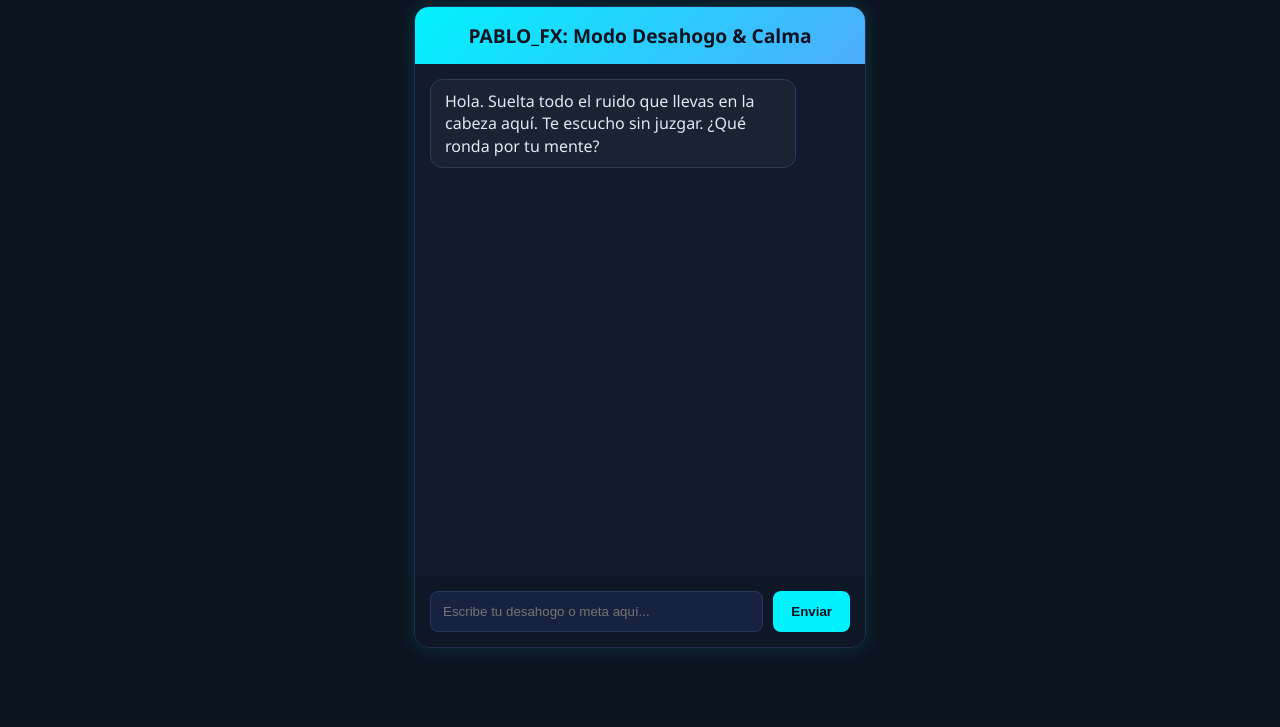
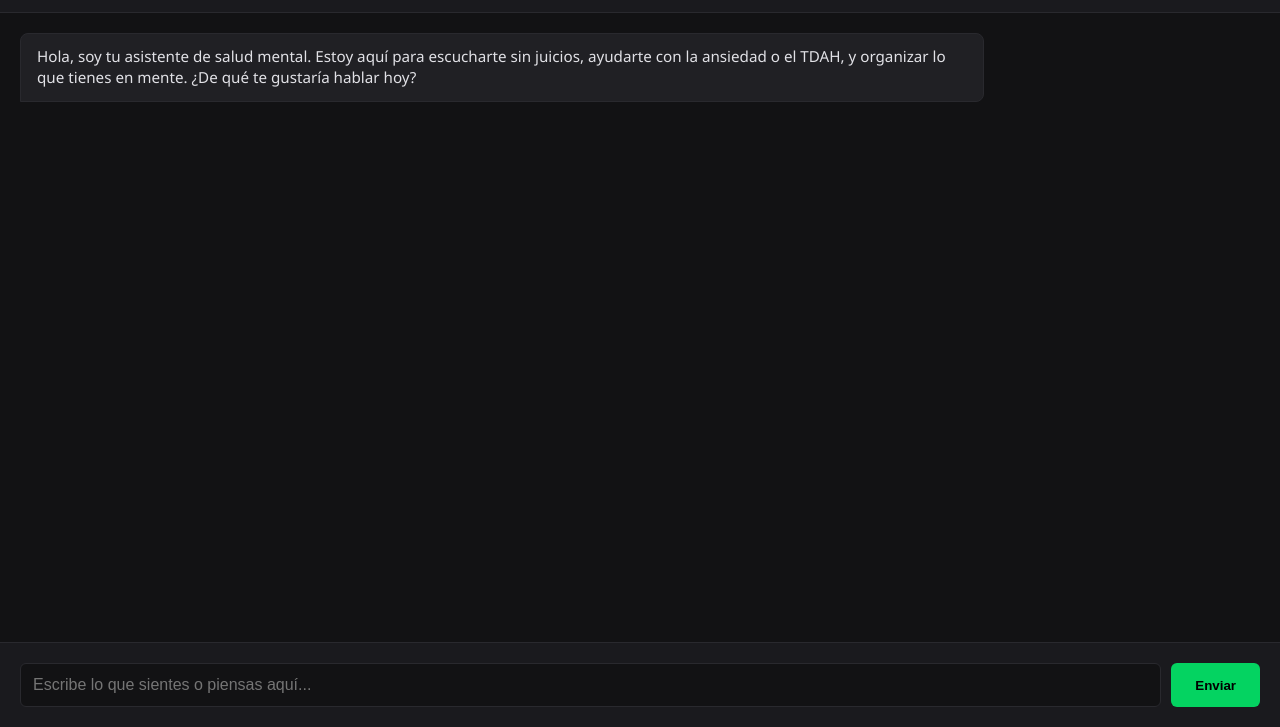
Before and after one commit to M0L1Y/pablo-fx-app, a website: page index.html in a window 1280 px wide. Shown: the part 73-800 px from the top of the page. Drawn offline with Linux system fonts and the light colour scheme.

Commit message:
Interfaz gráfica corregida y conectada al backend estable

```diff
--- a/index.html
+++ b/index.html
@@ -3,131 +3,153 @@
 <head>
     <meta charset="UTF-8">
     <meta name="viewport" content="width=device-width, initial-scale=1.0">
-    <title>PABLO_FX - Compañero de Calma</title>
+    <title>Pablo FX App - Asistente de Salud Mental</title>
     <style>
         body {
-            background-color: #0b131f;
-            color: #e2e8f0;
             font-family: 'Segoe UI', Tahoma, Geneva, Verdana, sans-serif;
-            display: flex;
-            justify-content: center;
-            align-items: center;
-            height: 100vh;
+            background-color: #121214;
+            color: #e1e1e6;
             margin: 0;
-        }
-        .chat-container {
-            width: 100%;
-            max-width: 450px;
-            background: #111a2e;
-            border-radius: 15px;
-            box-shadow: 0 0 20px rgba(0, 242, 254, 0.15);
-            border: 1px solid #1f2e4d;
             display: flex;
             flex-direction: column;
-            height: 80vh;
-            overflow: hidden;
+            height: 100vh;
         }
-        .chat-header {
-            background: linear-gradient(135deg, #00f2fe, #4facfe);
+        header {
+            background-color: #1a1a1e;
             padding: 15px;
             text-align: center;
-            font-weight: bold;
-            color: #0b131f;
-            font-size: 1.2rem;
+            border-bottom: 1px solid #29292e;
         }
-        .chat-messages {
+        h1 { margin: 0; font-size: 1.4rem; color: #04d361; }
+        p { margin: 5px 0 0 0; font-size: 0.9rem; color: #a8a8b3; }
+        #chat-container {
             flex: 1;
-            padding: 15px;
             overflow-y: auto;
+            padding: 20px;
             display: flex;
             flex-direction: column;
-            gap: 10px;
+            gap: 15px;
         }
         .message {
-            padding: 10px 14px;
-            border-radius: 12px;
-            max-width: 80%;
+            max-width: 75%;
+            padding: 12px 16px;
+            border-radius: 8px;
             line-height: 1.4;
+            font-size: 0.95rem;
         }
-        .user {
-            background-color: #1f355e;
+        .user-message {
+            background-color: #04d361;
+            color: #000000;
             align-self: flex-end;
-            color: #00f2fe;
+            border-bottom-right-radius: 0;
         }
-        .agent {
-            background-color: #1a2333;
+        .bot-message {
+            background-color: #202024;
+            color: #e1e1e6;
             align-self: flex-start;
-            border: 1px solid #2e3c56;
+            border-bottom-left-radius: 0;
+            border: 1px solid #29292e;
         }
-        .chat-input-area {
+        #input-container {
+            padding: 20px;
+            background-color: #1a1a1e;
             display: flex;
-            padding: 15px;
-            background: #0d1726;
             gap: 10px;
+            border-top: 1px solid #29292e;
         }
         input {
             flex: 1;
             padding: 12px;
-            border-radius: 8px;
-            border: 1px solid #25395f;
-            background: #16223f;
-            color: white;
-            outline: none;
+            background-color: #121214;
+            border: 1px solid #29292e;
+            border-radius: 6px;
+            color: #white;
+            font-size: 1rem;
         }
-        input:focus { border-color: #00f2fe; }
+        input:focus { border-color: #04d361; outline: none; }
         button {
-            background: #00f2fe;
-            color: #0b131f;
+            padding: 12px 24px;
+            background-color: #04d361;
+            color: #000000;
             border: none;
-            padding: 12px 18px;
-            border-radius: 8px;
+            border-radius: 6px;
             font-weight: bold;
             cursor: pointer;
         }
-        button:hover { background: #4facfe; }
+        button:hover { background-color: #00b34d; }
     </style>
 </head>
 <body>
 
-<div class="chat-container">
-    <div class="chat-header">PABLO_FX: Modo Desahogo & Calma</div>
-    <div class="chat-messages" id="chat-box">
-        <div class="message agent">Hola. Suelta todo el ruido que llevas en la cabeza aquí. Te escucho sin juzgar. ¿Qué ronda por tu mente?</div>
-    </div>
-    <div class="chat-input-area">
-        <input type="text" id="user-input" placeholder="Escribe tu desahogo o meta aquí...">
-        <button onclick="enviarMensaje()">Enviar</button>
+    <header>
+        <h1>Asistente de Bienestar</h1>
+        <p>Un espacio seguro para organizar tus ideas y desahogarte</p>
+    </header>
+
+    <div id="chat-container">
+        <div class="message bot-message">
+            Hola, soy tu asistente de salud mental. Estoy aquí para escucharte sin juicios, ayudarte con la ansiedad o el TDAH, y organizar lo que tienes en mente. ¿De qué te gustaría hablar hoy?
         </div>
     </div>
 
+    <div id="input-container">
+        <input type="text" id="user-input" placeholder="Escribe lo que sientes o piensas aquí..." onkeypress="handleKeyPress(event)">
+        <button onclick="sendMessage()">Enviar</button>
+    </div>
+
     <script>
-    async function enviarMensaje() {
-        const input = document.getElementById('user-input');
-        const chatBox = document.getElementById('chat-box');
-        const texto = input.value.trim();
+        const chatContainer = document.getElementById('chat-container');
+        const userInput = document.getElementById('user-input');
 
-        if (!texto) return;
+        function appendMessage(text, isUser) {
+            const msgDiv = document.createElement('div');
+            msgDiv.classList.add('message', isUser ? 'user-message' : 'bot-message');
+            msgDiv.innerText = text;
+            chatContainer.appendChild(msgDiv);
+            chatContainer.scrollTop = chatContainer.scrollHeight;
+        }
 
-        // Añadir mensaje del usuario
-        chatBox.innerHTML += `<div class="message user">${texto}</div>`;
-        input.value = '';
-        chatBox.scrollTop = chatBox.scrollHeight;
+        function handleKeyPress(event) {
+            if (event.key === 'Enter') {
+                sendMessage();
+            }
+        }
+
+        async function sendMessage() {
+            const text = userInput.value.trim();
+            if (!text) return;
+
+            appendMessage(text, true);
+            userInput.value = '';
+
+            // Mensaje temporal de carga
+            const loadingDiv = document.createElement('div');
+            loadingDiv.classList.add('message', 'bot-message');
+            loadingDiv.innerText = 'Escribiendo...';
+            chatContainer.appendChild(loadingDiv);
+            chatContainer.scrollTop = chatContainer.scrollHeight;
 
             try {
-            // Llamamos a nuestra función de Vercel (ruta relativa automática)
+                // LLAMADA RELATIVA CORRECTA PARA VERCEL
                 const response = await fetch('/api/chat', {
                     method: 'POST',
-                headers: { 'Content-Type': 'application/json' },
-                body: JSON.stringify({ mensaje: texto })
+                    headers: { '欽ontent-Type': 'application/json' },
+                    body: JSON.stringify({ message: text })
                 });
+
                 const data = await response.json();
+                chatContainer.removeChild(loadingDiv);
 
-            // Añadir respuesta del agente
-            chatBox.innerHTML += `<div class="message agent">${data.respuesta}</div>`;
+                if (data.reply) {
+                    appendMessage(data.reply, false);
+                } else {
+                    appendMessage('Lo siento, hubo un problema al procesar la respuesta.', false);
+                }
             } catch (error) {
-            chatBox.innerHTML += `<div class="message agent">Upps, me dio un pequeño ataque de distracción. ¿Me repites?</div>`;
+                console.error(error);
+                chatContainer.removeChild(loadingDiv);
+                appendMessage('Error de conexión con el asistente.', false);
             }
-        chatBox.scrollTop = chatBox.scrollHeight;
         }
     </script>
 </body>
```
Lines whose indentation alone changed are shown as unchanged.
